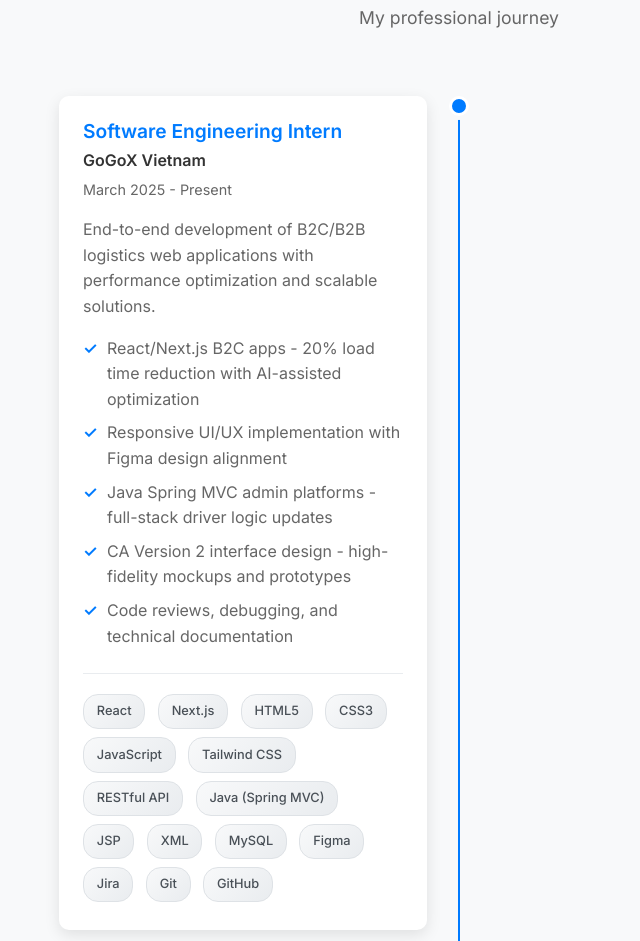
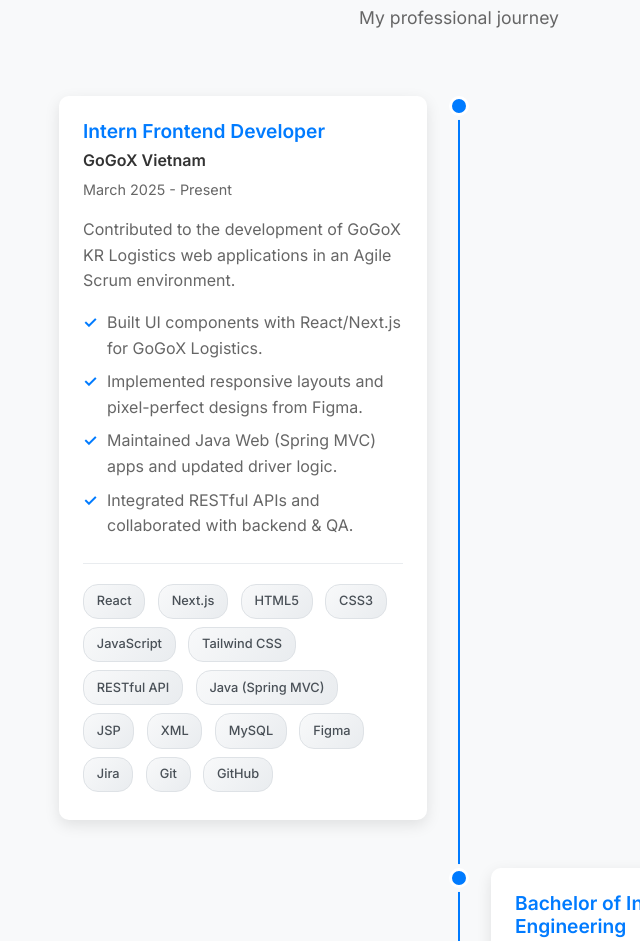
Before and after one commit to YenLinh2905/YenLinh2905.github.io, a plain HTML site: page index.html in a window 1280 px wide. Shown: the part 4621-5562 px from the top of the page, without its empty margins (181-821 px from the left). Drawn offline with nearby package versions, Linux system fonts and the light colour scheme.

Commit message:
update internship titles and descriptions for clarity and relevance

```diff
--- a/index.html
+++ b/index.html
@@ -370,18 +370,18 @@
                 <div class="timeline-item" data-aos="fade-right">
                     <div class="timeline-marker"></div>
                     <div class="timeline-content">
-                        <h3 class="timeline-title">Software Engineering Intern</h3>
+                        <h3 class="timeline-title">Intern Frontend Developer</h3>
                         <h4 class="timeline-company">GoGoX Vietnam</h4>
                         <span class="timeline-date">March 2025 - Present</span>
                         <p class="timeline-description">
-                            End-to-end development of B2C/B2B logistics web applications with performance optimization and scalable solutions.
+                            Contributed to the development of GoGoX KR Logistics web applications in an Agile Scrum
+                            environment.
                         </p>
                         <ul class="timeline-achievements">
-                            <li>React/Next.js B2C apps - 20% load time reduction with AI-assisted optimization</li>
-                            <li>Responsive UI/UX implementation with Figma design alignment</li>
-                            <li>Java Spring MVC admin platforms - full-stack driver logic updates</li>
-                            <li>CA Version 2 interface design - high-fidelity mockups and prototypes</li>
-                            <li>Code reviews, debugging, and technical documentation</li>
+                            <li>Built UI components with React/Next.js for GoGoX Logistics.</li>
+                            <li>Implemented responsive layouts and pixel-perfect designs from Figma.</li>
+                            <li>Maintained Java Web (Spring MVC) apps and updated driver logic.</li>
+                            <li>Integrated RESTful APIs and collaborated with backend & QA.</li>
                         </ul>
                         <div class="timeline-tech">
                             <span class="tech-tag">React</span>
@@ -423,7 +423,7 @@
                 <div class="timeline-item" data-aos="fade-left">
                     <div class="timeline-marker"></div>
                     <div class="timeline-content">
-                        <h3 class="timeline-title">Software Development Intern</h3>
+                        <h3 class="timeline-title">Intern Software Development</h3>
                         <h4 class="timeline-company">FPT Software Academy</h4>
                         <span class="timeline-date">August 2024 - November 2024</span>
                         <p class="timeline-description">
```
